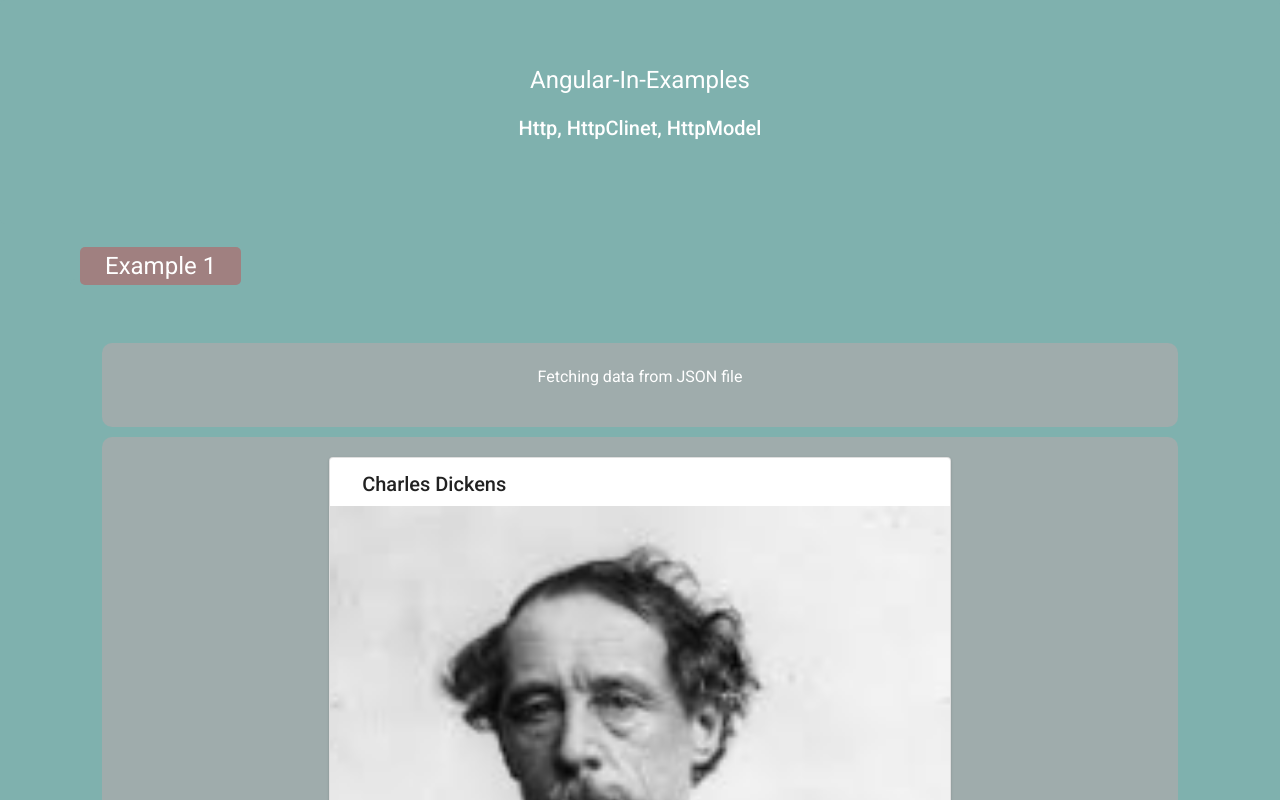
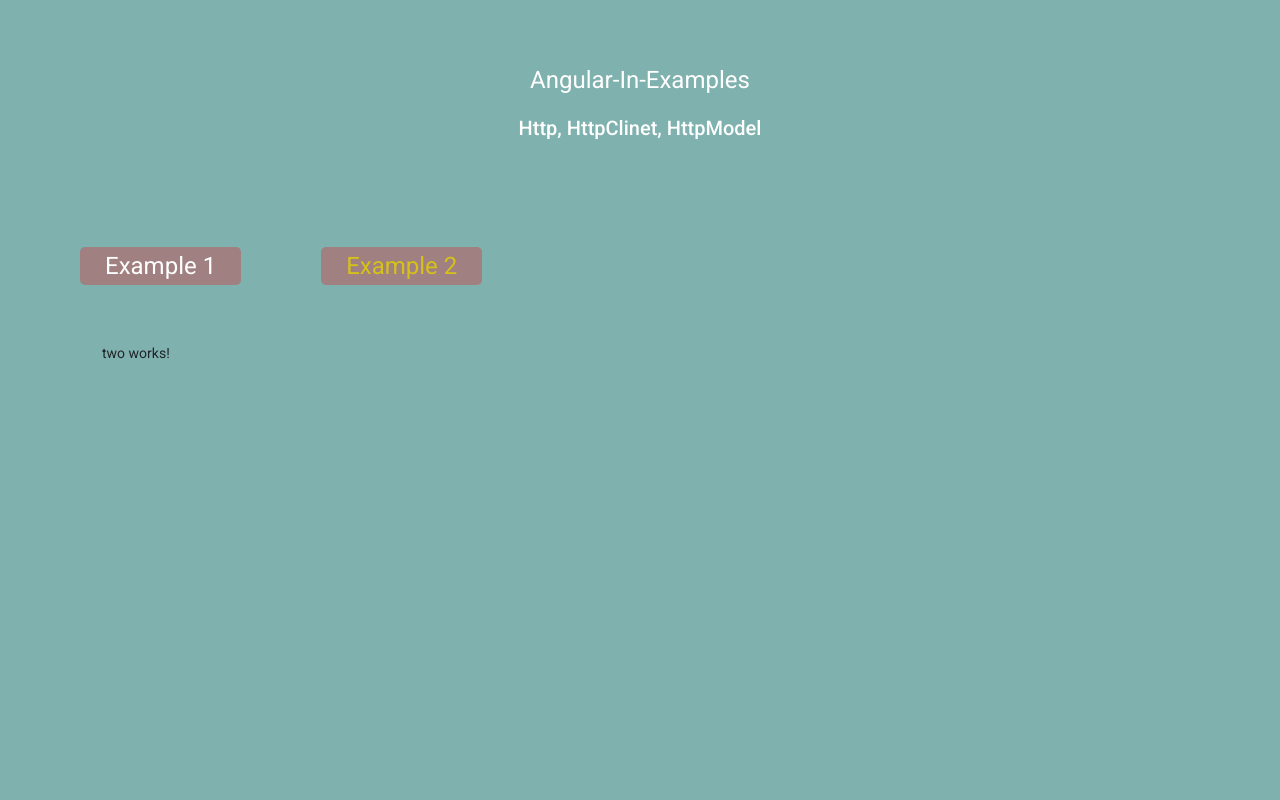
Before and after one commit to RafalM2000/http, an Angular app: page /two in a window 1280 px wide. Shown: the top 800 px of the page. Built offline with nearby package versions, Linux system fonts and the light colour scheme.

Commit message:
basic template for component two

```diff
--- a/src/app/app.component.html
+++ b/src/app/app.component.html
@@ -4,6 +4,7 @@
 </div>
 <nav>
   <a routerLink="/one" routerLinkActive="active">Example 1</a>
+  <a routerLink="/two" routerLinkActive="active">Example 2</a>
 </nav>
 
 <div class="jumbotron container">
--- a/src/app/app.module.ts
+++ b/src/app/app.module.ts
@@ -8,17 +8,20 @@ import { HttpClientModule } from '@angular/common/http';
 import { AppComponent } from './app.component';
 import { OneComponent } from './one/one.component';
 import { BrowserAnimationsModule } from '@angular/platform-browser/animations';
+import { TwoComponent } from './two/two.component';
 
 export const appRouter: Routes = [
   {path: '', component: OneComponent},
   {path: 'one', component: OneComponent},
+  {path: 'two', component: TwoComponent},
   {path: '**', component: OneComponent}
 ];
 
 @NgModule({
   declarations: [
     AppComponent,
-    OneComponent
+    OneComponent,
+    TwoComponent
   ],
   imports: [
     BrowserModule,
--- /dev/null
+++ b/src/app/two/two.component.html
@@ -0,0 +1 @@
+<p>two works!</p>
--- /dev/null
+++ b/src/app/two/two.component.ts
@@ -0,0 +1,15 @@
+import { Component, OnInit } from '@angular/core';
+
+@Component({
+  selector: 'app-two',
+  templateUrl: './two.component.html',
+  styleUrls: ['./two.component.css']
+})
+export class TwoComponent implements OnInit {
+
+  constructor() { }
+
+  ngOnInit(): void {
+  }
+
+}
```
Also changed, not shown: src/app/two/two.component.css (added), 1 other file (tests, documents, lock files or other folders).
